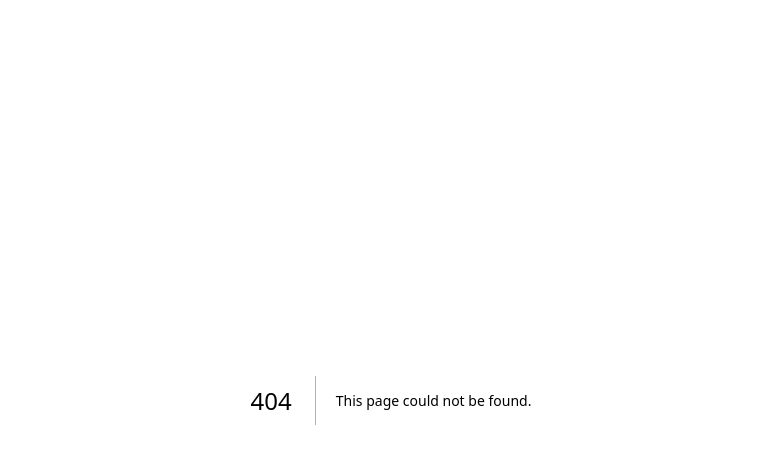
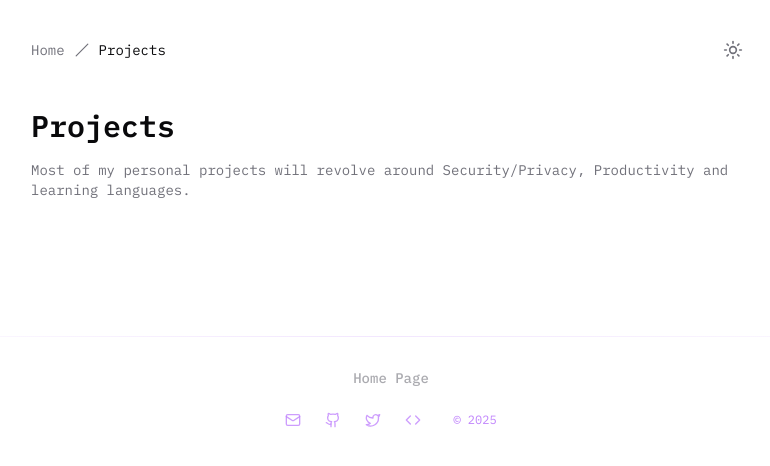
Before and after one commit to Harruta/website, a Next.js app: page /Projects in a window 1280 px wide. Before the commit this address had no page. Shown: the top 466 px of the page, without its empty margins (249-1019 px from the left). Built offline with nearby package versions, Linux system fonts and the light colour scheme.

Commit message:
projects

```diff
--- /dev/null
+++ b/src/app/Projects/page.tsx
@@ -0,0 +1,42 @@
+'use client'
+
+import { StackVertical } from "@/components/layout/layout-stack/layout-stack";
+import BaseContainer from "@/components/layout/container/base-container";
+import { DynamicBreadcrumb } from "../components/ui/primitives/breadcrumb";
+import { ThemeToggle } from "@/components/ui/theme/theme-toggle";
+import TextHeading from "@/components/ui/text/text-heading";
+import { ReferenceCard } from "../Notes/_components/ReferenceCard";
+import Text from "@/components/ui/text/text";
+import { SectionFooter } from "@/components/layout/footer/SectionFooter";
+
+export default function Projects() {
+    return (
+        <>
+            <BaseContainer size="md" paddingX="md" paddingY="lg">
+                <StackVertical gap="md">
+                    <div className="flex items-center justify-between">
+                        <DynamicBreadcrumb
+                            items={[
+                                { href: "/", label: "Home" },
+                                { label: "Projects" }
+                            ]}
+                        />
+                        <ThemeToggle />
+                    </div>
+
+                    <div>
+                        <TextHeading as="h1" weight="bold">
+                            Projects
+                        </TextHeading>
+                        <Text variant="muted" className="mb-8">
+                            Most of my personal projects will revolve around Security/Privacy, Productivity and learning languages.
+                        </Text>
+                    </div>
+
+
+                </StackVertical>
+            </BaseContainer>
+            <SectionFooter color="purple" showToTop={false} />
+        </>
+    )
+}
--- a/src/app/components/Navbar.tsx
+++ b/src/app/components/Navbar.tsx
@@ -8,8 +8,8 @@ import { monoFont } from '../styles/fonts/fonts';
 const Navbar: React.FC = () => {
 
     const navItems = [
-        { href: '/projects', label: 'Projects' },
-        { href: '/blog', label: 'Blog' },
+        { href: '/Projects', label: 'Projects' },
+        { href: '/Blog', label: 'Blog' },
         { href: '/Notes', label: 'Notes' }
     ];
 
```
